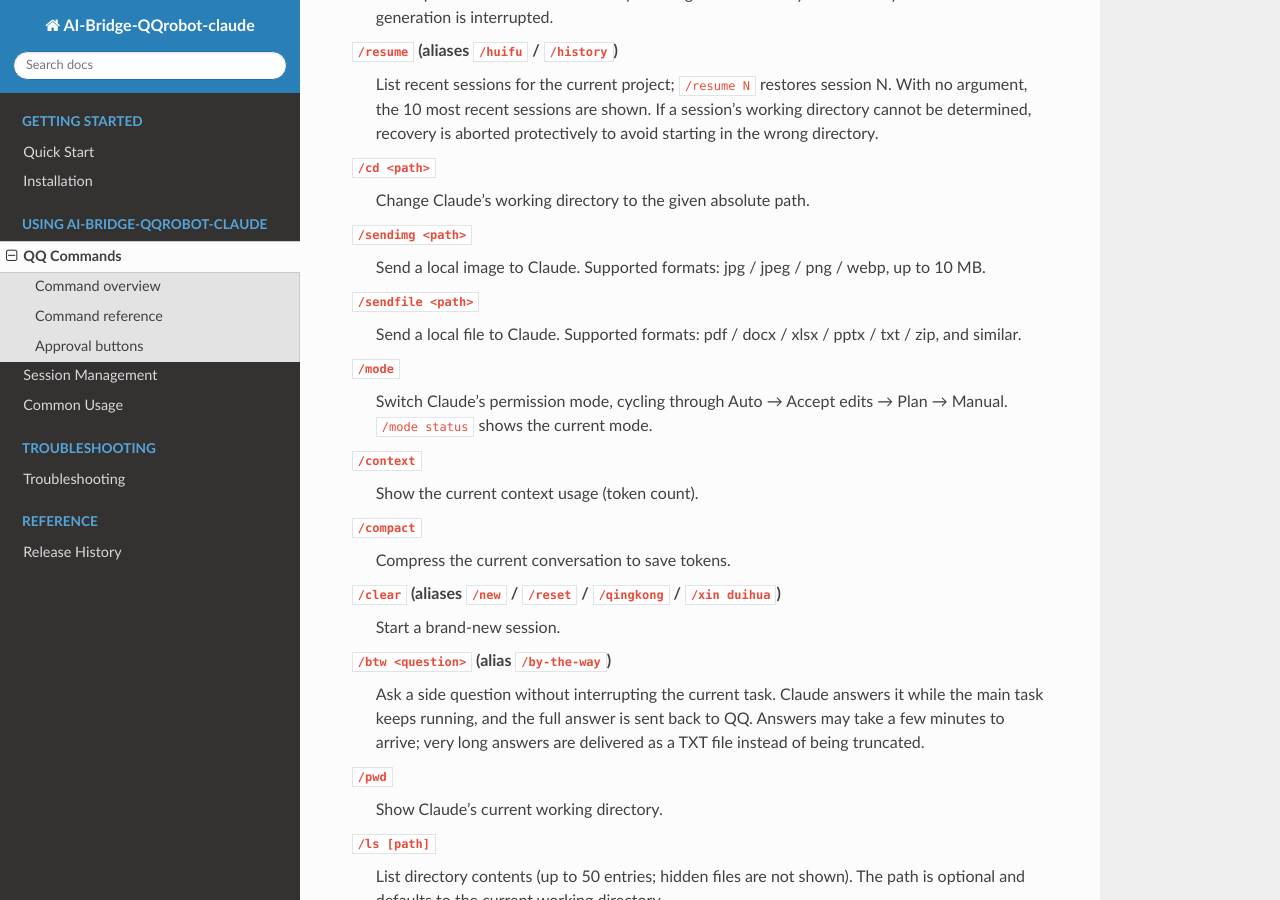
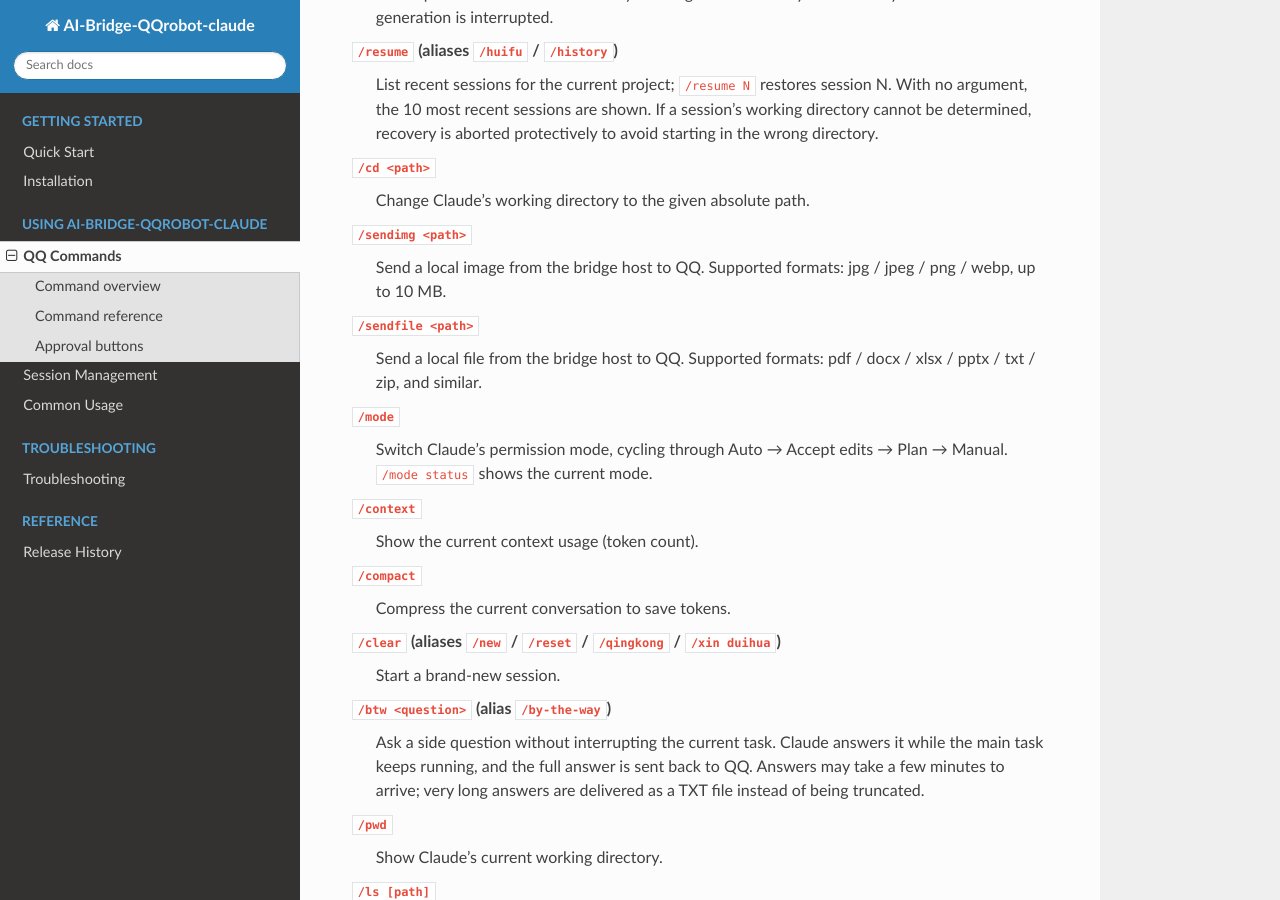
Before and after one commit to thelightonmyway/AI-Bridge-QQrobot-claude, a Sphinx documentation site: the page built from docs/source/commands.rst, in a window 1280 px wide and 900 px high, scrolled down 970 px. Built offline with Sphinx 7.4.7 and the Read the Docs theme 3.1.0, drawn with Linux system fonts in a browser that asks for light colours.

```diff
--- a/docs/source/commands.rst
+++ b/docs/source/commands.rst
@@ -67,12 +67,12 @@ Command reference
     Change Claude's working directory to the given absolute path.
 
 ``/sendimg <path>``
-    Send a local image to Claude. Supported formats: jpg / jpeg / png / webp,
-    up to 10 MB.
+    Send a local image from the bridge host to QQ. Supported formats:
+    jpg / jpeg / png / webp, up to 10 MB.
 
 ``/sendfile <path>``
-    Send a local file to Claude. Supported formats: pdf / docx / xlsx / pptx
-    / txt / zip, and similar.
+    Send a local file from the bridge host to QQ. Supported formats:
+    pdf / docx / xlsx / pptx / txt / zip, and similar.
 
 ``/mode``
     Switch Claude's permission mode, cycling through Auto → Accept edits →
--- a/pyproject.toml
+++ b/pyproject.toml
@@ -4,7 +4,7 @@ build-backend = "setuptools.build_meta"
 
 [project]
 name = "ai-bridge-qqrobot-claude"
-version = "1.0.0"
+version = "0.1.0"
 description = "AI-Bridge-QQrobot-claude monorepo - persistent CLI agent gateways for Claude Code, Codex, and AGY"
 readme = "README.md"
 license = {text = "MIT"}
```
Also changed, not shown: README.md (+2 -2 lines).
